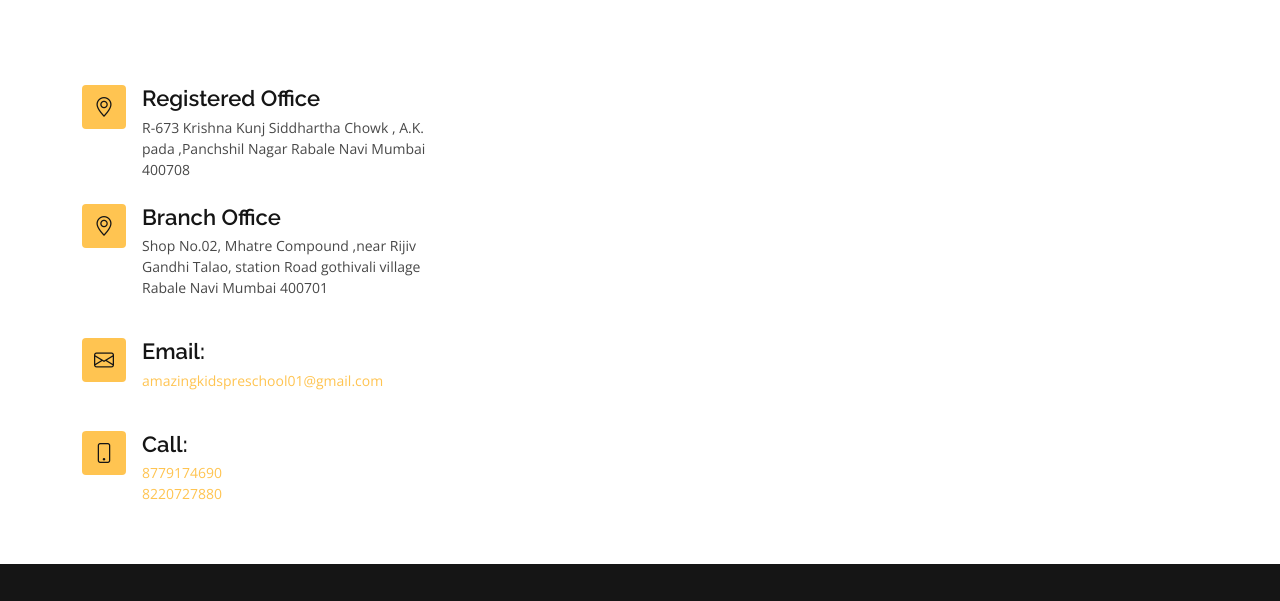
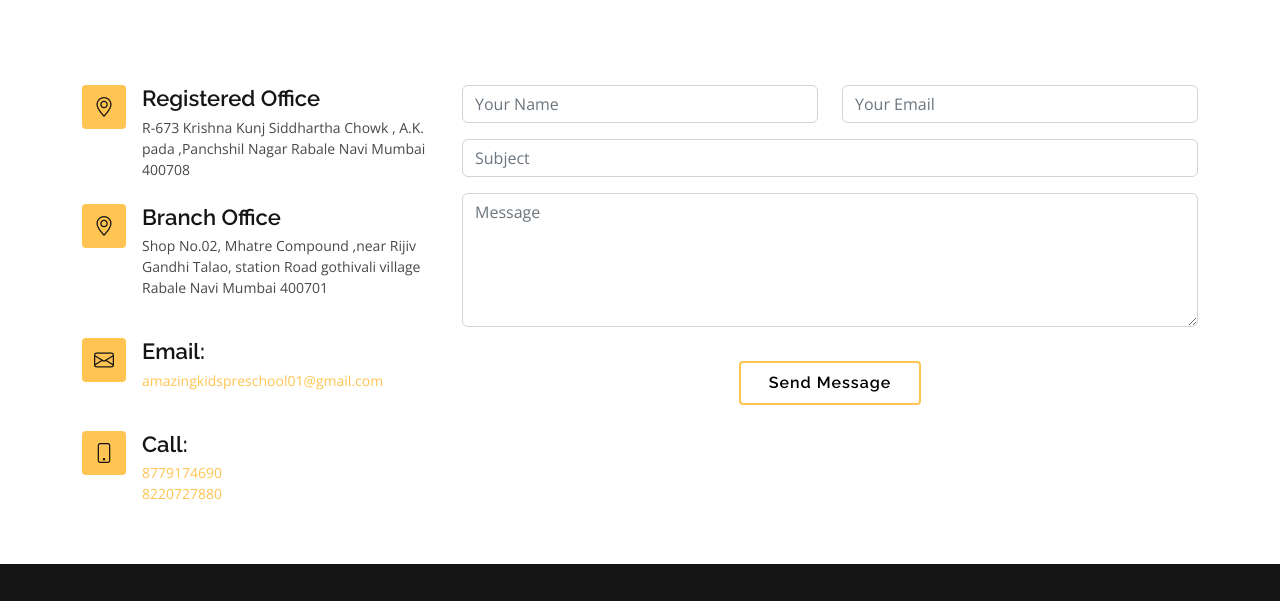
Before and after one commit to GeneralKenobi67/preschool, a plain HTML site: page index.html in a window 1280 px wide. Shown: the part 2701-3302 px from the top of the page. Drawn offline with nearby package versions, Linux system fonts and the light colour scheme.

Commit message:
Form
Form Added

```diff
--- a/index.html
+++ b/index.html
@@ -679,7 +679,7 @@ Our school seeks to cultivate a sense of national responsibility through its eff
 
           </div>
 
-          <!--<div class="col-lg-8 mt-5 mt-lg-0">
+          <div class="col-lg-8 mt-5 mt-lg-0">
 
             <form action="https://formsubmit.co/3b27b301575d5dfc5f1c0c4912fa4679" method="POST">
               <div class="row">
@@ -700,7 +700,7 @@ Our school seeks to cultivate a sense of national responsibility through its eff
               <div class="text-center"><button type="submit" id="send">Send Message</button></div>
             </form>
 
-          </div>-->
+          </div>
 
         </div>
 
```
